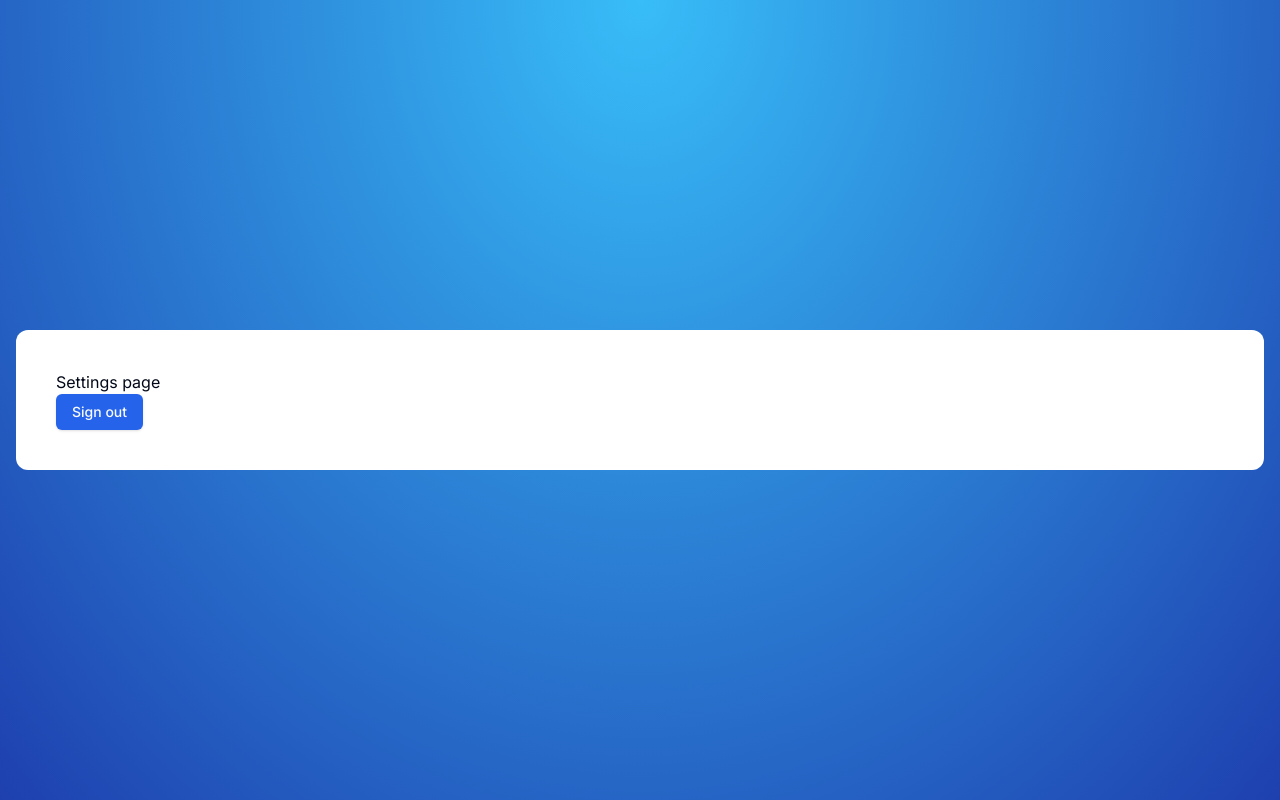
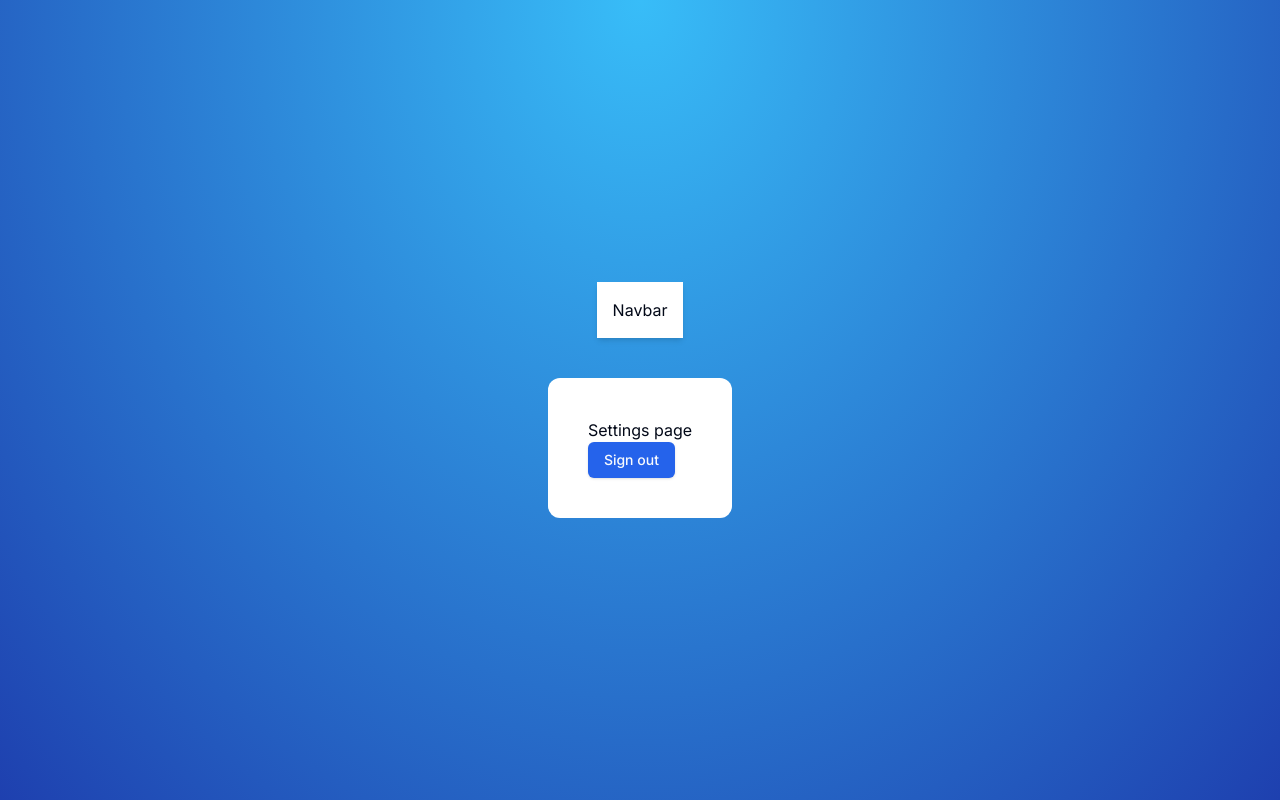
Before and after one commit to assilbekov/next-auth-course, a Next.js app: page /settings in a window 1280 px wide. Built offline with nearby package versions, Linux system fonts and the light colour scheme; no server answers.

Commit message:
Navbar added

```diff
--- /dev/null
+++ b/app/(protected)/settings/_components/navbar.tsx
@@ -0,0 +1,9 @@
+"use client"
+
+export const Navbar = () => {
+  return (
+    <nav className="bg-white p-4 shadow-md">
+      <h1>Navbar</h1>
+    </nav>
+  )
+}
--- a/app/(protected)/settings/layout.tsx
+++ b/app/(protected)/settings/layout.tsx
@@ -1,3 +1,4 @@
+import { Navbar } from "./_components/navbar"
 
 
 interface ProtectedLayoutProps {
@@ -7,9 +8,8 @@ interface ProtectedLayoutProps {
 export default function ProtectedLayout({ children }: ProtectedLayoutProps) {
   return (
     <div className="h-full w-full flex flex-col gap-y-10 items-center justify-center bg-[radial-gradient(ellipse_at_top,_var(--tw-gradient-stops))] from-sky-400 to-blue-800">
-      <main className="container mx-auto px-4 py-6">
-        {children}
-      </main>
+      <Navbar />
+      {children}
     </div>
   )
 }
```
